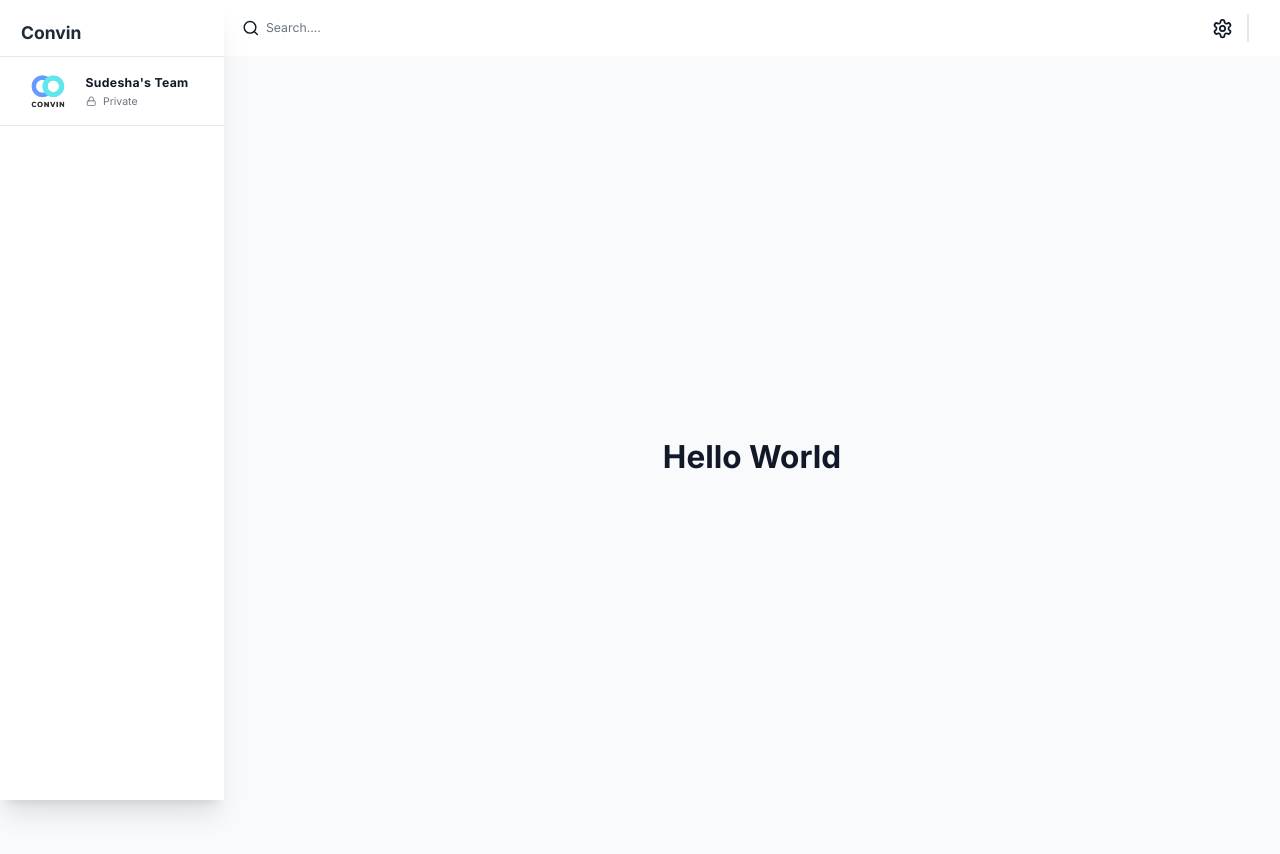
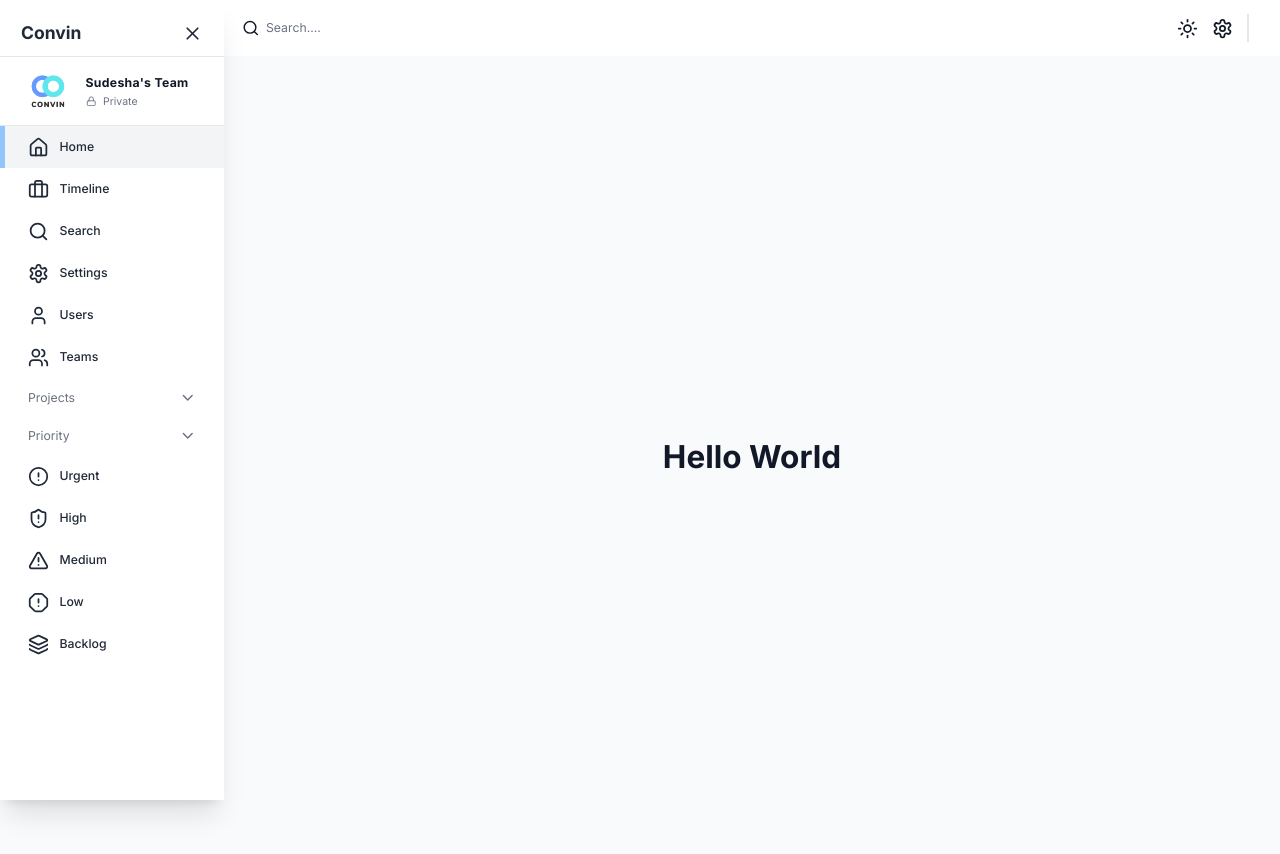
Before and after one commit to Sudesha-alt/Project-avocado, a Next.js app in the folder client/: page / in a window 1280 px wide. Built offline with nearby package versions, Linux system fonts and the light colour scheme; no server answers.

Commit message:
Made Sidebar and navbar. Added features like theme change to the navbar.

```diff
--- a/client/src/app/components/Navbar/index.tsx
+++ b/client/src/app/components/Navbar/index.tsx
@@ -1,11 +1,25 @@
 import React from 'react'
-import { Search, Settings } from 'lucide-react'
+import { Menu, Moon, Search, Settings, Sun } from 'lucide-react'
 import Link from 'next/link'
+import { useAppDispatch, useAppSelector } from '../redux';
+import { setIsSidebarCollapsed, setIsDarkMode } from '@/state';
+
 
 const Navbar = () => {
+
+  const dispatch = useAppDispatch();
+  const isSidebarCollapsed = useAppSelector((state) => state.global.isSidebarCollapsed);
+  const isDarkMode = useAppSelector((state) => state.global.isDarkMode);
   return (
     <div className="flex items-center justify-between bg-white px-4 py-3 dark:bg-black">
         <div className="flex items-center gap-8">
+          {!isSidebarCollapsed ? null : (
+            <button onClick={() => dispatch(setIsSidebarCollapsed(!isSidebarCollapsed))}>
+              <Menu className="h-6 w-6 cursor-pointer dark:text-white" />
+            </button>
+          )}
+
+
             <div className="relative flex h-min w-[200px]">
                 <Search className="absolute left-[4px] top-1/2 mr-2 h-5 w-5 -translate-y-1/2 transform cursor-pointer dark:text-white" />
                 <input
@@ -14,8 +28,21 @@
         </div>
 
         <div className="flex items-center">
+          <button onClick={() => dispatch(setIsDarkMode(!isDarkMode))}
+          className={
+            isDarkMode
+            ? `rounded p-2 dark:hover:bg-gray-700`
+            : `rounded p-2 hover:bg-gray-100`
+            }>
+              {isDarkMode ? <Moon className="h-6 w-6 cursor-pointer dark:text-white" /> : <Sun className="h-6 w-6 cursor-pointer dark:text-white" />}
+
+            </button>
            <Link href="/settings"
-           className="h-min w-min rounded p-2 hover:bg-gray-100">
+           className={
+            isDarkMode
+            ? `h-min w-min rounded p-2 dark:hover:bg-gray-700`
+            : `h-min w-min rounded p-2 hover:bg-gray-100`
+            }>
             <Settings className="h-6 w-6 cursor-pointer dark:text-white" />
            </Link>
            <div className="ml-2 mr-5 hidden min-h-[2rem] w-[0.1rem] bg-gray-200 md:inline-block"></div>
--- a/client/src/app/components/Sidebar/index.tsx
+++ b/client/src/app/components/Sidebar/index.tsx
@@ -2,25 +2,43 @@
 import React from 'react';
 import { useState } from 'react';
 import Image from 'next/image';
-import { LockIcon } from 'lucide-react';
+import { AlertCircle, AlertOctagon, AlertTriangle, Briefcase, ChevronDown, ChevronRight, ChevronUp, Home, Icon, Layers3Icon, LockIcon, LucideIcon, Search, Settings, ShieldAlert, Star, User, Users, X } from 'lucide-react';
+import { usePathname } from 'next/navigation';
+import { useAppDispatch } from '../redux';
+import { useAppSelector } from '../redux';
+import Link from 'next/link';
+import { setIsSidebarCollapsed } from '@/state';
 
 
 const Sidebar = () => {
     const [showProjects, setShowProjects] = useState(true);
     const [showPriority, setShowPriority] = useState(true);
 
-    const sidebarclassName = `fixed flex flex-col h-[100%] justify-between shadow-xl
+    const dispatch = useAppDispatch();
+    const isSidebarCollapsed = useAppSelector(
+        (state) => state.global.isSidebarCollapsed,
+);
+
+    const sidebarclassNames = `fixed flex flex-col h-[100%] justify-between shadow-xl
     transition-all duration-300 ease-in-out h-full z-40 dark:bg-black overflow-y-auto bg-white
-    w-64
+    ${isSidebarCollapsed ? "w-0 hidden" : "w-64"}
     `;
 
   return (
-    <div className={sidebarclassName}>
+    <div className={sidebarclassNames}>
         <div className="flex h-[100%] w-full flex-col justify-start">
             <div className="z-50 flex min-h-[56px] w-64 items-center justify-between bg-white px-6 pt-3 dark:bg-black">
                 <div className="text-xl font-bold text-gray-800 dark:text-white">
                     Convin
                 </div>
+                {isSidebarCollapsed ? null : (
+                    <button className="py-3" onClick={() => {dispatch(setIsSidebarCollapsed(!isSidebarCollapsed));
+
+                    }}
+                    >
+                    <X className="h-6 w-6 text-gray-800 hover:text-gray-500 dark:text-white" />
+                    </button>
+                )}
             </div>
             <div className="flex items-center gap-5 border-y-[1.5px] border-gray-200 px-8 py-4 dark-border-gray-700">
                 <Image src="/logo.png" alt="Logo" width={40} height={40} />
@@ -34,10 +52,72 @@
             </div>
             </div>
             </div>
+            <nav className="z-10 w-full">
+                <SidebarLink icon={Home} label="Home" href="/" />
+                <SidebarLink icon={Briefcase} label="Timeline" href="/timeline" />
+                <SidebarLink icon={Search} label="Search" href="/search" />
+                <SidebarLink icon={Settings} label="Settings" href="/settings" />
+                <SidebarLink icon={User} label="Users" href="/users" />
+                <SidebarLink icon={Users} label="Teams" href="/teams" />
+            </nav>
+
+            <button onClick={() => setShowProjects((prev) => !prev)}
+                className="flex items-center justify-between text-gray-500 px-8 py-3">
+                    <span className="">Projects</span>
+                    {showProjects ? <ChevronDown className="h-5 w-5" /> : <ChevronUp className="h-5 w-5" />}
+            </button>
+
+            <button onClick={() => setShowPriority((prev) => !prev)}
+                className="flex items-center justify-between text-gray-500 px-8 py-3">
+                    <span className="">Priority</span>
+                    {showPriority ? <ChevronDown className="h-5 w-5" /> : <ChevronUp className="h-5 w-5" />}
+            </button>
+            {showPriority && (
+                <>
+                <SidebarLink icon={AlertCircle} label="Urgent" href="/priority/urgent" />
+                <SidebarLink icon={ShieldAlert} label="High" href="/priority/high" />
+                <SidebarLink icon={AlertTriangle} label="Medium" href="/priority/medium" />
+                <SidebarLink icon={AlertOctagon} label="Low" href="/priority/low" />
+                <SidebarLink icon={Layers3Icon} label="Backlog" href="/priority/backlog" />
+                </>
+            )}
 
         </div>
     </div>
-  )
+  );
+};
+
+interface SidebarLinkProps {
+    href: string;
+    icon: LucideIcon;
+    label: string;
 }
 
+const SidebarLink = ({
+    href,
+    icon: Icon,
+    label,
+}: SidebarLinkProps) => {
+    const pathname = usePathname();
+    const isActive = pathname === href || (pathname === "/" && href === "/dashboard");
+
+
+return (
+  <Link href={href} className="w-full">
+    <div className={`relative flex cursor-pointer items-center gap-3 transition-colors hover:bg-gray-100 dark:hover:bg-gray-700 ${isActive ? "bg-gray-100 text-white dark:bg-gray-600" : ""}
+    justify-start px-8 py-3
+    `}>
+        {isActive && (
+             <div className="absolute left-0 top-0 h-full w-[5px] bg-blue-200" />
+        )}
+        <Icon className="h-6 w-6 text-gray-800 dark:text-gray-100" />
+        <span className={`font-medium text-gray-800 dark:text-gray-100`}>
+            {label}
+        </span>
+    </div>
+  </Link>
+)
+}
+
+
 export default Sidebar
--- /dev/null
+++ b/client/src/app/components/redux.tsx
@@ -0,0 +1,99 @@
+"use client"
+
+import { useRef } from "react";
+import { combineReducers, configureStore } from "@reduxjs/toolkit";
+import {
+  TypedUseSelectorHook,
+  useDispatch,
+  useSelector,
+  Provider,
+} from "react-redux";
+import globalReducer from "@/state";
+import { api } from "@/state/api";
+import { setupListeners } from "@reduxjs/toolkit/query";
+
+import {
+  persistStore,
+  persistReducer,
+  FLUSH,
+  REHYDRATE,
+  PAUSE,
+  PERSIST,
+  PURGE,
+  REGISTER,
+} from "redux-persist";
+import { PersistGate } from "redux-persist/integration/react";
+import createWebStorage from "redux-persist/lib/storage/createWebStorage";
+
+/* REDUX PERSISTENCE */
+const createNoopStorage = () => {
+  return {
+    getItem(_key: string) {
+      return Promise.resolve(null);
+    },
+    setItem(_key: string, value: unknown) {
+      return Promise.resolve(value);
+    },
+    removeItem(_key: string) {
+      return Promise.resolve();
+    },
+  };
+};
+
+const storage =
+  typeof window === "undefined"
+    ? createNoopStorage()
+    : createWebStorage("local");
+
+const persistConfig = {
+  key: "root",
+  storage,
+  whitelist: ["global"],
+};
+const rootReducer = combineReducers({
+  global: globalReducer,
+  [api.reducerPath]: api.reducer,
+});
+const persistedReducer = persistReducer(persistConfig, rootReducer);
+
+/* REDUX STORE */
+export const makeStore = () => {
+  return configureStore({
+    reducer: persistedReducer,
+    middleware: (getDefault) =>
+      getDefault({
+        serializableCheck: {
+          ignoredActions: [FLUSH, REHYDRATE, PAUSE, PERSIST, PURGE, REGISTER],
+        },
+      }).concat(api.middleware),
+  });
+};
+
+/* REDUX TYPES */
+export type AppStore = ReturnType<typeof makeStore>;
+export type RootState = ReturnType<AppStore["getState"]>;
+export type AppDispatch = AppStore["dispatch"];
+export const useAppDispatch = () => useDispatch<AppDispatch>();
+export const useAppSelector: TypedUseSelectorHook<RootState> = useSelector;
+
+/* PROVIDER */
+export default function StoreProvider({
+  children,
+}: {
+  children: React.ReactNode;
+}) {
+  const storeRef = useRef<AppStore>();
+  if (!storeRef.current) {
+    storeRef.current = makeStore();
+    setupListeners(storeRef.current.dispatch);
+  }
+  const persistor = persistStore(storeRef.current);
+
+  return (
+    <Provider store={storeRef.current}>
+      <PersistGate loading={null} persistor={persistor}>
+        {children}
+      </PersistGate>
+    </Provider>
+  );
+}
--- a/client/src/app/dashboardWrapper.tsx
+++ b/client/src/app/dashboardWrapper.tsx
@@ -1,16 +1,41 @@
-import React from 'react'
+"use client"
+
+import React, { useEffect } from 'react'
 import Navbar from './components/Navbar';
 import Sidebar from './components/Sidebar';
+import StoreProvider, { useAppSelector } from './components/redux';
 
-const dashboardWrapper = ({children}: {children: React.ReactNode}) => {
+const DashboardLayout = ({children}: {children: React.ReactNode}) => {
+  const isSidebarCollapsed = useAppSelector(
+    (state) => state.global.isSidebarCollapsed,
+  );
+  const isDarkMode = useAppSelector((state) => state.global.isDarkMode);
+
+  useEffect(() => {
+    if (isDarkMode) {
+      document.documentElement.classList.add("dark");
+    } else {
+      document.documentElement.classList.remove("dark");
+    }
+  }, [isDarkMode]);
+
+
   return (
     <div className="flex min-h-screen w-full bg-gray-50 text-gray-900">
         <Sidebar />
-        <main className={`dark:bg-dark-bg flex w-full flex-col bg-gray-50 md:pl-64`}>
+        <main className={`dark:bg-dark-bg flex w-full flex-col bg-gray-50 ${isSidebarCollapsed ? "" : "md:pl-64"}`}>
             <Navbar />
             {children}
         </main>
     </div>
   )
 }
-export default dashboardWrapper
+
+const DashboardWrapper = ({children}: {children: React.ReactNode}) => {
+  return (
+    <StoreProvider>
+      <DashboardLayout>{children}</DashboardLayout>
+    </StoreProvider>
+  );
+};
+export default DashboardWrapper;
--- a/client/src/app/globals.css
+++ b/client/src/app/globals.css
@@ -15,6 +15,6 @@
   height: 100%;
   width: 100%;
   @apply text-sm;
-  @apply bg-gray-500;
-  @apply text-gray-900;
+  @apply bg-white;
+  @apply dark:bg-black;
 }
--- /dev/null
+++ b/client/src/state/api.ts
@@ -0,0 +1,15 @@
+import { createApi, fetchBaseQuery } from "@reduxjs/toolkit/query/react";
+
+export const api = createApi({
+    baseQuery: fetchBaseQuery({ baseUrl: process.env.NEXT_PUBLIC_API_URL }),
+    reducerPath: "adminApi",
+    tagTypes: ["User"],
+    endpoints: (builder) => ({
+        getUser: builder.query({
+            query: (id) => `users/${id}`,
+            providesTags: ["User"]
+        })
+    })
+});
+
+export const { useGetUserQuery } = api;
--- /dev/null
+++ b/client/src/state/index.ts
@@ -0,0 +1,29 @@
+import { createSlice, PayloadAction } from "@reduxjs/toolkit";
+
+export interface initialStateType {
+    isSidebarCollapsed: boolean;
+    isDarkMode: boolean;
+}
+
+const initialState: initialStateType = {
+    isSidebarCollapsed: false,
+    isDarkMode: false,
+};
+
+export const globalSlice = createSlice({
+    name: "global",
+    initialState,
+    reducers: {
+        setIsSidebarCollapsed: (state, action: PayloadAction<boolean>) => {
+            state.isSidebarCollapsed = action.payload;
+        },
+        setIsDarkMode: (state, action: PayloadAction<boolean>) => {
+            state.isDarkMode = action.payload;
+        },
+    },
+});
+
+
+
+export const { setIsSidebarCollapsed, setIsDarkMode } = globalSlice.actions;
+export default globalSlice.reducer;
```
Also changed, not shown: client/src/app/layout.tsx (+3 -5 lines).
